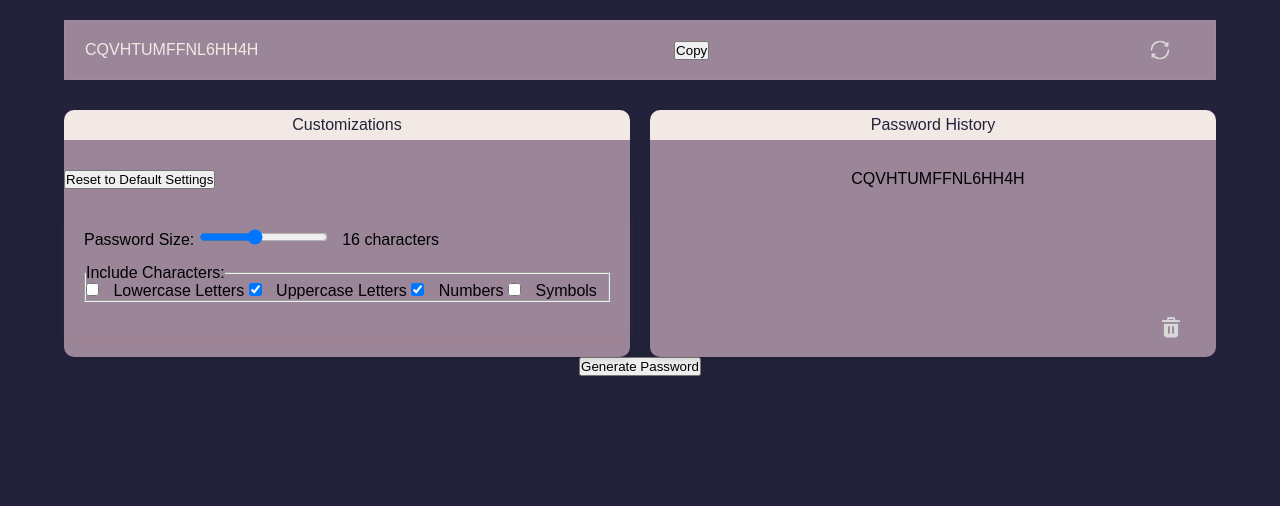
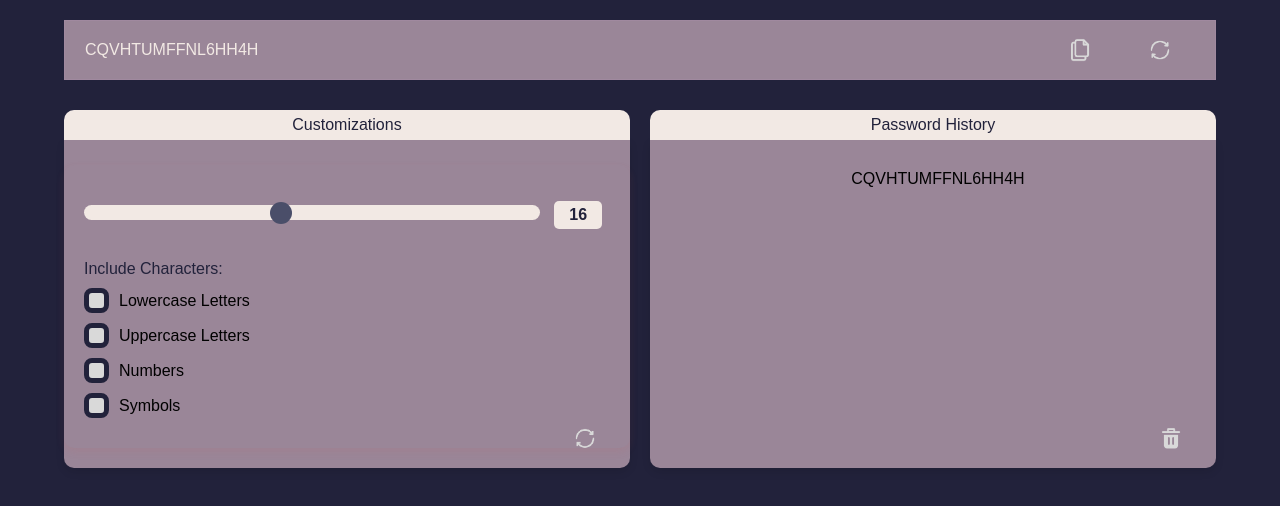
Before and after one commit to etrant/swe-project1, a plain HTML site: page password-generator/index.html in a window 1280 px wide. Drawn offline with Linux system fonts and the light colour scheme.

Commit message:
copy and customization buttons

```diff
--- a/password-generator/index.html
+++ b/password-generator/index.html
@@ -10,23 +10,27 @@
     <div class="content-wrapper">
       <div id="main">
         <div id="passwordContainer">YourPasswordHere</div>
-        <button id="copyButton">Copy</button>
-        <button id="regenerateButton" onclick="generate()"></button>
+        <div class="button-group">
+          <button id="copyButton"></button>
+          <button id="regenerateButton"></button>
+
+        </div>
+
       </div>
 
       <div class="boxes-wrapper">
 
         <div id="passwordGeneratorContainer">
           <div id="formTitle">Customizations</div>
-          <button id="resetToDefaultsButton">Reset to Default Settings</button>
+          <button id="resetToDefaultsButton"></button>
 
 
           <form id="passwordGeneratorForm">
 
             <div class="form-group">
-                <label for="passwordSize">Password Size:</label>
-                <input type="range" id="passwordSize" name="passwordSize" min="4" max="32" value="16" oninput="sizeValue.value = passwordSize.value">
-                <output name="sizeValue" for="passwordSize">16</output> characters
+                <label for="passwordSize"></label>
+                <input type="range" id="passwordSize" name="passwordSize" min="4" max="32" value="16" oninput="document.getElementById('characterCountBox').textContent = passwordSize.value">
+                <div id="characterCountBox" name="sizeValue" for="passwordSize">16</div>
             </div>
 
             <fieldset class="form-group">
@@ -53,7 +57,7 @@
           <button id="clearHistoryButton" onclick="clearHistory()"></button>
         </div>
       </div>
-      <button onclick="generate()">Generate Password</button>
+
       <div id="history"></div>
     </div>
     <script src="scripts/generator.js"></script>
--- a/password-generator/scripts/helpers.js
+++ b/password-generator/scripts/helpers.js
@@ -1,4 +1,4 @@
- function clearHistory() {
+function clearHistory() {
         sessionStorage.clear();
         const history = document.getElementById("history");
         history.innerHTML = "";
--- a/password-generator/scripts/ui.js
+++ b/password-generator/scripts/ui.js
@@ -3,21 +3,56 @@ function resetToDefaultSettings() {
 
      //reset password size to 16
      document.getElementById("passwordSize").value = 16;
-     document.querySelector('output[name="sizeValue"]').value = 16;
+     document.getElementById('characterCountBox').textContent = 16; // Update the character count box
 
-     //reset checkboxes
-     document.querySelector('input[value="upper"]').checked = true;
-     document.querySelector('input[value="numbers"]').checked = true;
-     document.querySelector('input[value="lower"]').checked = false;
-     document.querySelector('input[value="symbols"]').checked = false;
+     const checkboxes = document.querySelectorAll("input[type='checkbox']");
+    checkboxes.forEach(checkbox => {
+        if (checkbox.value === "upper" || checkbox.value === "numbers") {
+            checkbox.checked = true;
+        } else {
+            checkbox.checked = false;
+        }
+        // Reset custom styles for checkboxes
+        if (checkbox.checked) {
+            checkbox.style.backgroundColor = '#22223B';
+            checkbox.style.border = '2px solid #fff';
+        } else {
+            checkbox.style.backgroundColor = '#fff';
+            checkbox.style.border = '2px solid #22223B';
+        };
+    });
 }
 
 //event listener for the reset button
 document.addEventListener('DOMContentLoaded', function() {
     document.getElementById("resetToDefaultsButton").addEventListener("click", resetToDefaultSettings);
+
+    document.getElementById("regenerateButton").addEventListener("click", function(event) {
+        event.preventDefault(); // Prevent any default action.
+        event.stopPropagation(); // Stop the event from propagating further.
+        generate(); // Call the generate function when the regenerate button is clicked.
+        console.log('Regenerate button clicked'); // Debugging line to confirm button behavior.
+    });
+
+    document.getElementById('copyButton').addEventListener('click', function(event) {
+        event.stopPropagation(); // Stop the event from propagating further.
+        const passwordText = document.getElementById('passwordContainer').innerText;
+        navigator.clipboard.writeText(passwordText)
+        .then(() => alert('Password copied to clipboard!'))
+        .catch(err => console.error('Failed to copy text: ', err));
+        console.log('Copy button clicked'); // Debugging line to confirm button behavior.
+    });
+    document.querySelectorAll("input[type='checkbox']").forEach(checkbox => {
+        checkbox.addEventListener('change', function() {
+          if (this.checked) {
+            // Add classes or styles when checked
+            this.style.backgroundColor = '#22223B';
+            this.style.border = '2px solid #fff'; // Example to show a "margin"
+          } else {
+            // Revert classes or styles when not checked
+            this.style.backgroundColor = '#fff';
+            this.style.border = '2px solid #22223B';
+          }
+        });
+      });
 });
-document.addEventListener('DOMContentLoaded', function() {
-    document.getElementById("regenerateButton").addEventListener("click", function() {
-        generate(); // Call the generate function when the regenerate button is clicked
-    });
-});
--- a/password-generator/styles/main.css
+++ b/password-generator/styles/main.css
@@ -57,7 +57,7 @@ body, html {
   position: relative; /*use relative to keep it in the document flow */
   width: 45vw;
   max-width: 660px;
-  padding-top: 30px;
+  padding-top: 5px;
   background-color: #9A8698;
   border-radius: 0 0 10px 10px;
   box-shadow: 0 4px 8px rgba(0, 0, 0, 0.1);
@@ -74,6 +74,7 @@ body, html {
   border-radius: 0 0 10px 10px;
   box-shadow: 0 4px 8px rgba(0, 0, 0, 0.1);
   text-align: center;
+  padding-bottom: 30px;
 }
 
 #formTitle, #historyTitle {
@@ -99,8 +100,9 @@ body, html {
 }
 
 .form-group {
-  margin-bottom: 15px;
+  margin-bottom: 30px;
 }
+
 
 /*styling for the display area, history area, and buttons*/
 #passwordDisplay {
@@ -121,6 +123,22 @@ body, html {
   border: none;
   cursor: pointer;
 }
+#copyButton {
+  background-color: transparent;
+  border: none;
+  cursor: pointer;
+  width: 70px; /* Match the regenerate button */
+  height: 70px; /* Match the regenerate button */
+  background-image: url('../img/Copy2.png'); /* Your copy icon */
+  background-size: cover;
+  background-repeat: no-repeat;
+  background-position: center;
+}
+.button-group {
+  display: flex;
+  align-items: center;
+  gap: 10px; /* Adjust the gap as needed */
+}
 
 #clearHistoryButton {
   position: absolute;
@@ -135,11 +153,104 @@ body, html {
   cursor: pointer;
 }
 
+#resetToDefaultsButton {
+  position: absolute; /* Adjust positioning to absolute */
+  bottom: 10px; /* Position at the bottom */
+  right: 10px; /* Position to the right */
+  background-image: url('../img/reset.png'); /* Apply the background image */
+  background-size: cover; /* Cover the entire area of the button */
+  border: none; /* Remove any default border */
+  background-color: transparent; /* Make the text transparent so only the image is visible */
+  width: 70px; /* Specify a width */
+  height: 70px; /* Specify a height */
+}
+
+
 button:hover {
   opacity: 0.8;
 }
 
-/*styling for input elements */
-input[type=range], input[type=checkbox] {
+/* Adjusting the slider directly */
+input[type=range] {
+  -webkit-appearance: none;  /* Override default Chrome & Safari appearance */
+  appearance: none;          /* Override default Firefox appearance */
+  margin: 10px 0;            /* Increase space around the slider */
+  width: calc(100% - 70px);  /* Adjust width to fit container with padding */
+  height: 15px;              /* Make the slider track taller */
+  background: #F2E9E4;          /* Light grey background */
+  cursor: pointer;           /* Cursor changes to pointer when hovered */
+  border-radius: 25px;
+}
+
+input[type=range]::-webkit-slider-thumb {
+  -webkit-appearance: none;
+  appearance: none;
+  width: 22px;               /* Make the thumb wider */
+  height: 22px;              /* Make the thumb taller */
+  background: #4A4E69;       /* Green background for the thumb */
+  cursor: pointer;
+  border-radius: 50%;
+}
+
+input[type=range]::-moz-range-thumb {
+  width: 25px;
+  height: 25px;
+  background: #4A4E69;
+  cursor: pointer;
+  border-radius: 50%;
+}
+
+input[type=range]::-moz-range-track {
+  background: #F2E9E4;
+  height: 20px;
+  border-radius: 25px;
+}
+
+#characterCountBox {
+  display: inline-block; /* Allows the box to sit nicely next to the slider */
+  padding: 5px 15px; /* Adds some space inside the box */
+  margin-left: 10px; /* Adds some space between the slider and the box */
+  background-color: #F2E9E4; /* A contrasting background color */
+  color: #22223B; /* Text color that stands out against the box background */
+  border-radius: 5px; /* Optional: rounds the corners of the box */
+  font-weight: bold; /* Makes the number bold */
+}
+
+/* Place each checkbox on its own line and increase size */
+.form-group label {
+  display: flex;
+  align-items: center; /* This centers the label's text vertically with the checkbox */
+  margin-bottom: 10px;
+}
+
+input[type='checkbox'] {
+  -webkit-appearance: none; /* Removes default styling */
+  appearance: none;
+  background-color: #D9D9D9; /* Background color */
+  margin: 0;
+  width: 25px; /* Width, adjust to match the thumb slider */
+  height: 25px; /* Height, adjust to match the thumb slider */
+  border: 5px solid #22223B; /* Border color */
+  cursor: pointer;
+  border-radius: 8px;
   margin-right: 10px;
 }
+/* Style adjustments for fieldset to remove borders and adjust padding */
+fieldset.form-group {
+  border: none; /* Removes the default border */
+  padding: 0; /* Adjusts padding inside the fieldset, if necessary */
+  margin: 0; /* Removes default margin */
+}
+
+/* Style adjustments for legend for a better look */
+legend {
+    color: #22223B; /* Changes the text color to match your design */
+    padding: 0; /* Adjusts padding around the legend text */
+    margin-bottom: 10px; /* Adds some space below the legend text */
+}
+
+
+/* Increase clickable area */
+input[type='checkbox'] + label {
+  cursor: pointer;
+}
```
Also changed, not shown: password-generator/img/reset.png (added), 2 other files.
